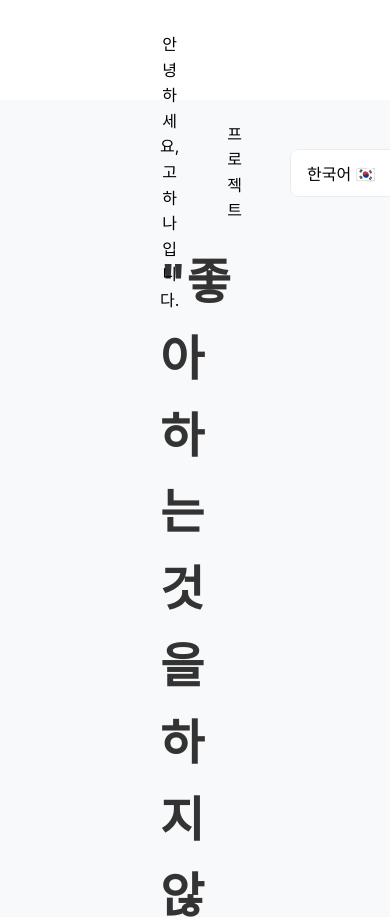
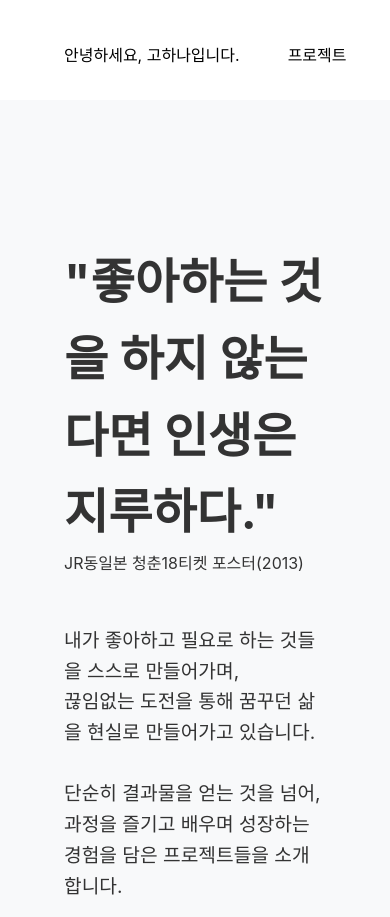
Before and after one commit to devhaaana/devhaaana-lab, a plain HTML site: page public/index.html in a window 390 px wide. Shown: the top 917 px of the page. Drawn offline with Linux system fonts and the light colour scheme; no server answers; a web font is replaced by a local one.

Commit message:
[Fix] style.css file

```diff
--- a/public/assets/css/style.css
+++ b/public/assets/css/style.css
@@ -75,6 +75,7 @@ body {
 	display: flex;
 	align-items: center;
 	justify-content: space-between;
+	white-space: nowrap;
 	margin: 0 auto;
 }
 
@@ -377,3 +378,10 @@ footer #contact a {
 	text-decoration: none;
 	color: inherit;
 }
+
+
+@media (max-width: 1024px) {
+	:root {
+		--base-padding: 4rem;
+	}
+}
--- a/public/assets/js/project-yml.js
+++ b/public/assets/js/project-yml.js
@@ -1,6 +1,5 @@
 document.addEventListener("DOMContentLoaded", () => {
 	const currentLang = document.documentElement.lang || 'ko';
-	console.log("currentLang: ", currentLang);
 
 	fetch("/assets/yml/project.yml")
 		.then(response => response.text())
--- a/public/index.html
+++ b/public/index.html
@@ -3,8 +3,6 @@
 <head>
     <meta charset="UTF-8">
     <title>안녕하세요, 고하나입니다.</title>
-
-    <meta name="viewport" content="width=device-width, initial-scale=1.0">
     <link rel="icon" type="image/icon" href="/assets/image/icon/emoji-circle.png">
 
     <script src="https://cdn.jsdelivr.net/npm/js-yaml@4.1.0/dist/js-yaml.min.js"></script>
```
Also changed, not shown: public/en/index.html (+0 -2 lines), public/ja/index.html (+0 -2 lines).
